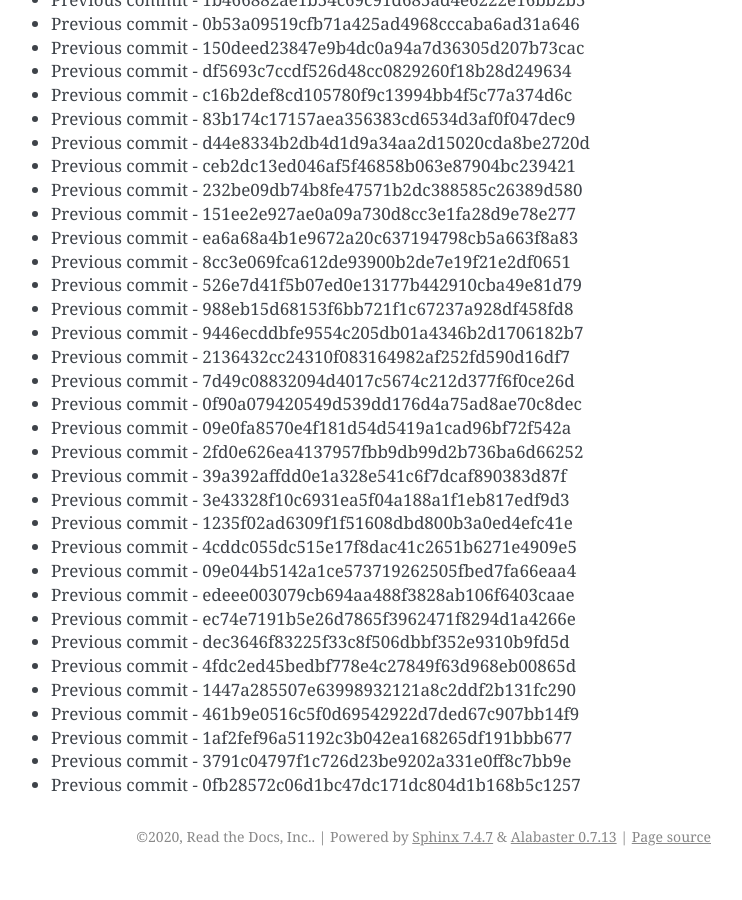
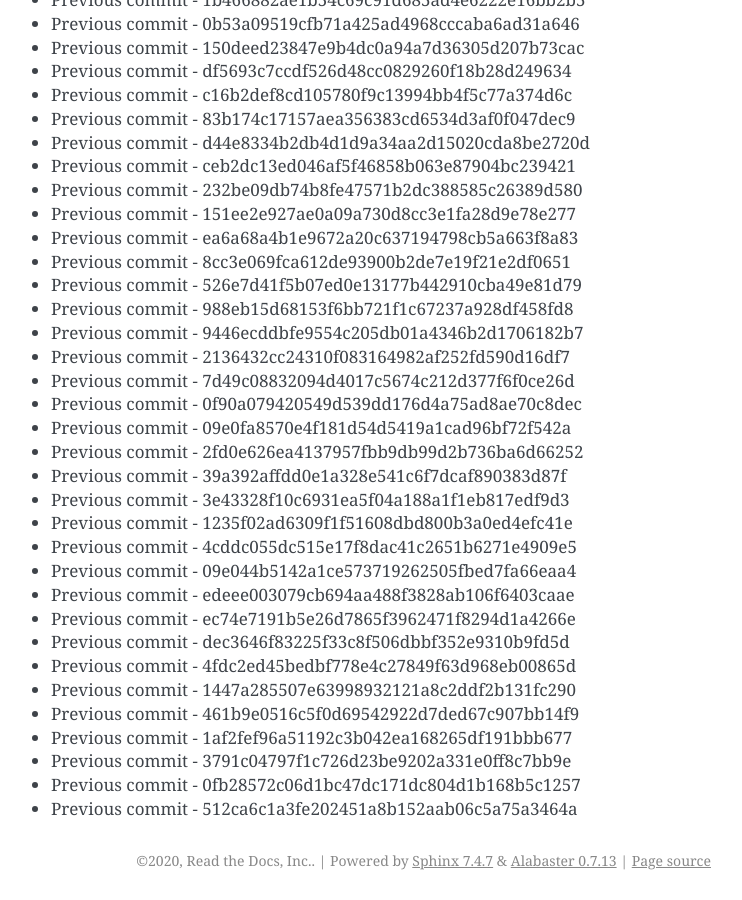
Before and after one commit to readthedocs/rtd-git-stresstest, a Sphinx documentation site: the page built from docs/updates.rst, in a window 1280 px wide and 900 px high, scrolled down 23691 px. Shown: the whole window, without its empty margins (399-1141 px from the left). Built offline with Sphinx 7.4.7, drawn with Linux system fonts in a browser that asks for light colours; before the commit the page ends 24567 px from its top, so only the background shows below that.

Commit message:
Generating commit from previous: 512ca6c1a3fe202451a8b152aab06c5a75a3464a

```diff
--- a/docs/updates.rst
+++ b/docs/updates.rst
@@ -1027,3 +1027,4 @@ It can be tested for any performance characteristics.
 * Previous commit - 1af2fef96a51192c3b042ea168265df191bbb677
 * Previous commit - 3791c04797f1c726d23be9202a331e0ff8c7bb9e
 * Previous commit - 0fb28572c06d1bc47dc171dc804d1b168b5c1257
+* Previous commit - 512ca6c1a3fe202451a8b152aab06c5a75a3464a
```
